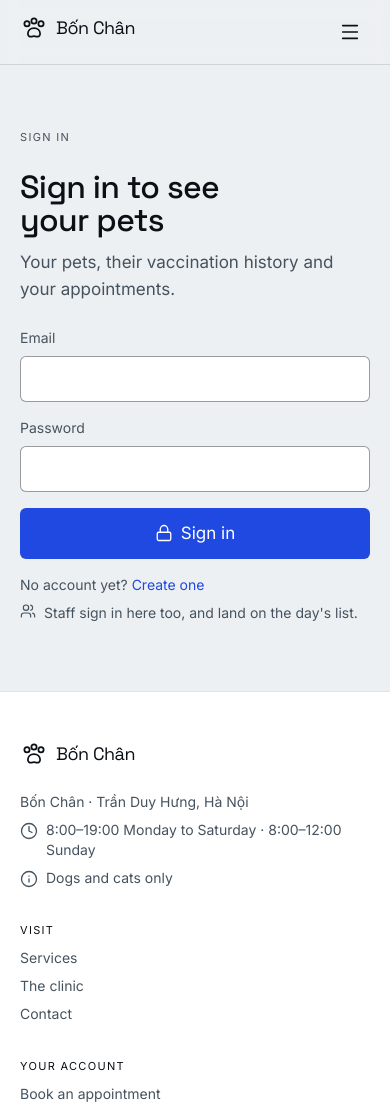
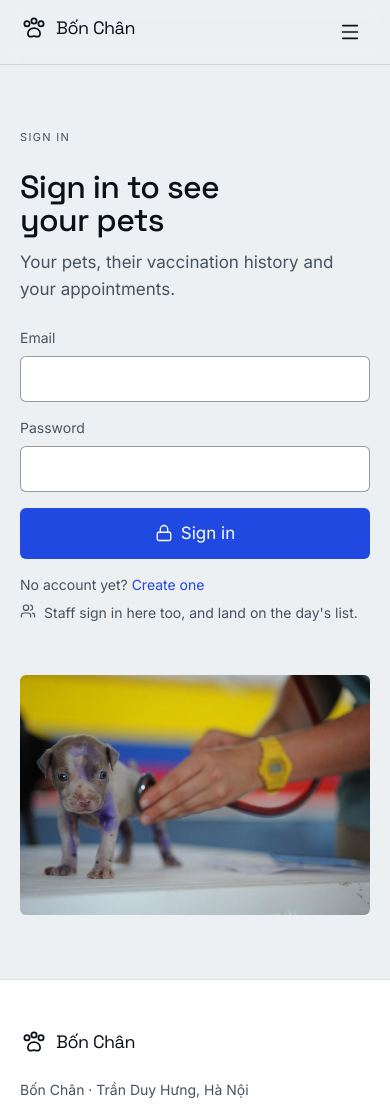
Before and after one commit to ThanhNV121097/project-01a889d0, a React (Vite) app in the folder code/frontend/: page /signin in a window 390 px wide. Shown: the top 1109 px of the page. Built offline with nearby package versions, Linux system fonts and the light colour scheme.

Commit message:
design: the sign-in picture shows at every size

```diff
--- a/code/frontend/src/pages/SignIn.tsx
+++ b/code/frontend/src/pages/SignIn.tsx
@@ -51,7 +51,7 @@ export default function SignIn() {
             <T k="signin.staff" />
           </p>
         </div>
-        <img src="/images/puppy-check.jpg" alt="A puppy being checked at the clinic" className="hidden h-[380px] w-full rounded-[var(--radius)] object-cover lg:block" width={1280} height={914} />
+        <img src="/images/puppy-check.jpg" alt="A puppy being checked at the clinic" className="h-[240px] w-full rounded-[var(--radius)] object-cover lg:h-[380px]" width={1280} height={914} />
       </div>
     </Section>
   );
```
